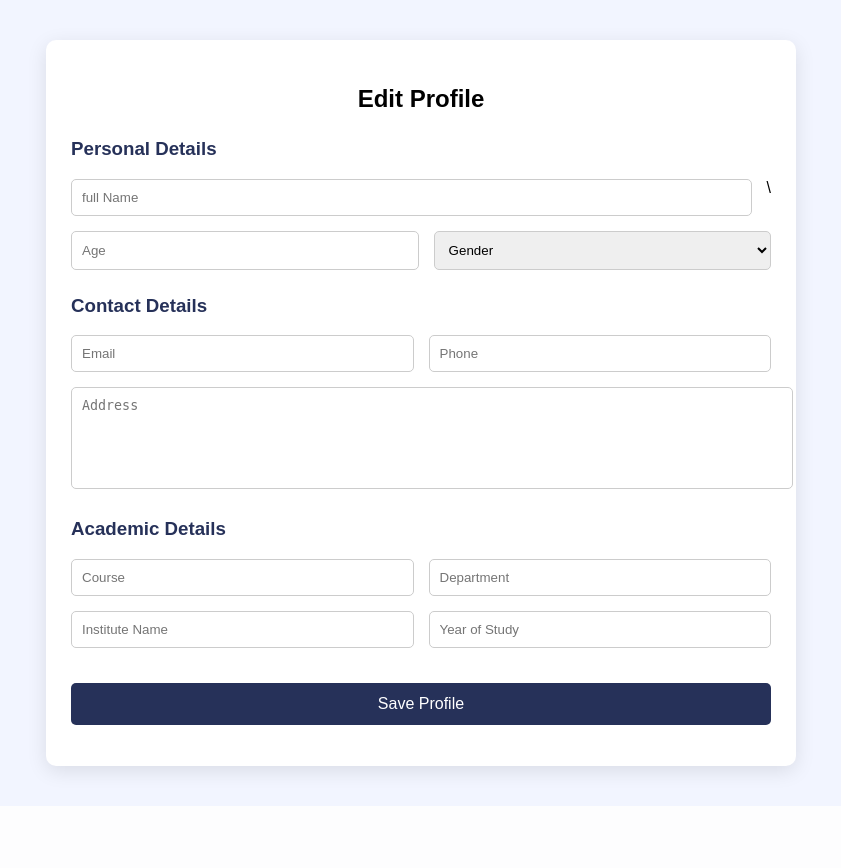
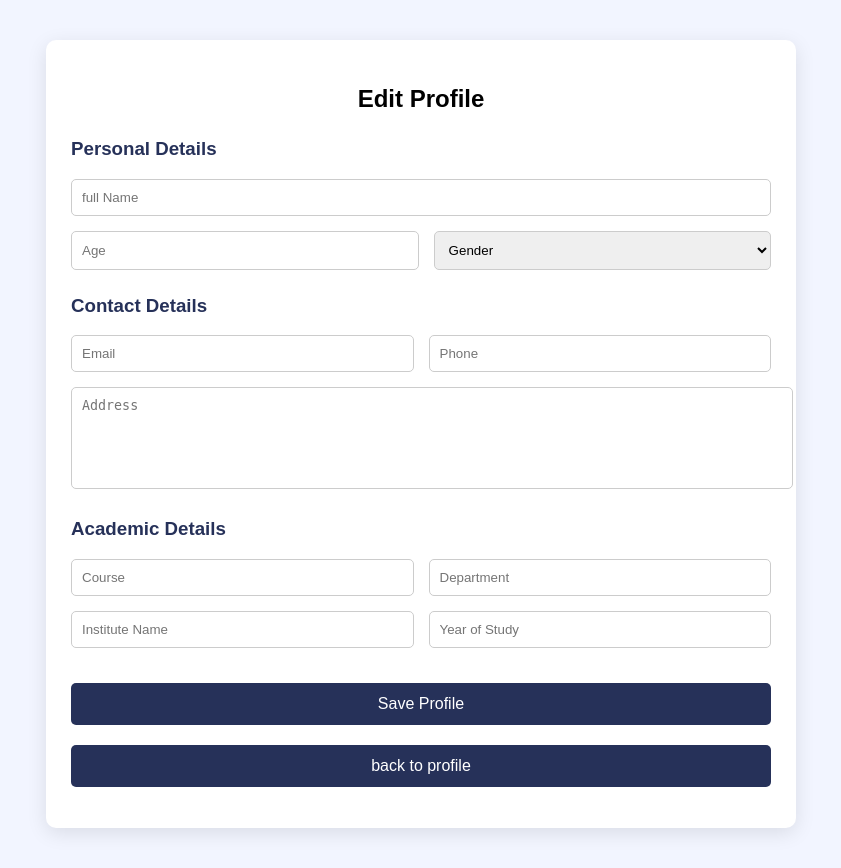
Before and after one commit to 24Cyril/exam-portal-mini-project, a Flask app: template app/templates/editpro.html in a window 1280 px wide. Shown: the whole page, without its empty margins (219-1060 px from the left). Before the commit the page ends 785 px from the top, so only its background shows below. Run offline with Flask 3, Linux system fonts and the light colour scheme; the template is opened without the code that fills it, so the values that code supplies are empty.

Commit message:
student profile debugg

```diff
--- a/app/static/js/editpro.js
+++ b/app/static/js/editpro.js
@@ -1,4 +1,25 @@
-document.getElementById("profileForm").addEventListener("submit", function(e) {
+document.addEventListener("DOMContentLoaded", () => {
+
+    // 🔹 Load existing profile data
+    fetch("/api/student/profile")
+        .then(res => res.json())
+        .then(data => {
+            if (!data) return;
+
+            document.querySelector('[name="full_name"]').value = data.full_name || "";
+            document.querySelector('[name="age"]').value = data.age || "";
+            document.querySelector('[name="gender"]').value = data.gender || "";
+            document.querySelector('[name="email"]').value = data.email || "";
+            document.querySelector('[name="phone"]').value = data.phone || "";
+            document.querySelector('[name="address"]').value = data.address || "";
+            document.querySelector('[name="course"]').value = data.course || "";
+            document.querySelector('[name="department"]').value = data.department || "";
+            document.querySelector('[name="institute_name"]').value = data.institute_name || "";
+            document.querySelector('[name="year_of_study"]').value = data.year_of_study || "";
+        });
+
+    // 🔹 Save profile
+    document.getElementById("profileForm").addEventListener("submit", function (e) {
         e.preventDefault();
 
         const formData = new FormData(this);
@@ -8,10 +29,16 @@ document.getElementById("profileForm").addEventListener("submit", function(e) {
             body: formData
         })
         .then(res => res.text())
-    .then(data => {
-        document.getElementById("statusMsg").innerText = data;
+        .then(msg => {
+            document.getElementById("statusMsg").innerText = msg;
         })
-    .catch(err => {
+        .catch(() => {
             document.getElementById("statusMsg").innerText = "Error saving profile";
         });
     });
+});
+
+
+function goBackToProfile(){
+    window.location.href="/student?tab=profile";
+}
--- a/app/templates/editpro.html
+++ b/app/templates/editpro.html
@@ -15,8 +15,7 @@
 
     <h3>Personal Details</h3>
     <div class="row">
-      <input type="text" name="full_name" placeholder="full Name">
-\    </div>
+      <input type="text" name="full_name" placeholder="full Name">   </div>
 
     <div class="row">
       <input type="number" name="age" placeholder="Age">
@@ -30,7 +29,7 @@
 
     <h3>Contact Details</h3>
     <div class="row">
-      <input type="email" name="email" placeholder="Email">
+      <input type="email" name="email" placeholder="Email" readonly>
       <input type="text" name="phone" placeholder="Phone">
     </div>
 
@@ -48,11 +47,16 @@
     </div>
 
     <button type="submit">Save Profile</button>
+    <button type="button" class="back-btn" onclick="goBackToProfile()">
+      back to profile
+    </button>
 
     <p id="statusMsg"></p>
   </form>
 </div>
 
 <script src="../static/js/editpro.js"></script>
+
+
 </body>
 </html>
--- a/run.py
+++ b/run.py
@@ -163,6 +163,14 @@ def create_pending_payment(student_id, course_id):
     db.commit()
     cur.close()
     db.close()
+
+@app.route("/api/student/profile")
+def api_student_profile():
+    if "user_id" not in session or session["role"] != "student":
+        return {"error": "Unauthorized"}, 401
+
+    student = get_student_profile(session["user_id"])
+    return student
 
 
 # ===============================
```
Lines whose indentation alone changed are shown as unchanged.
